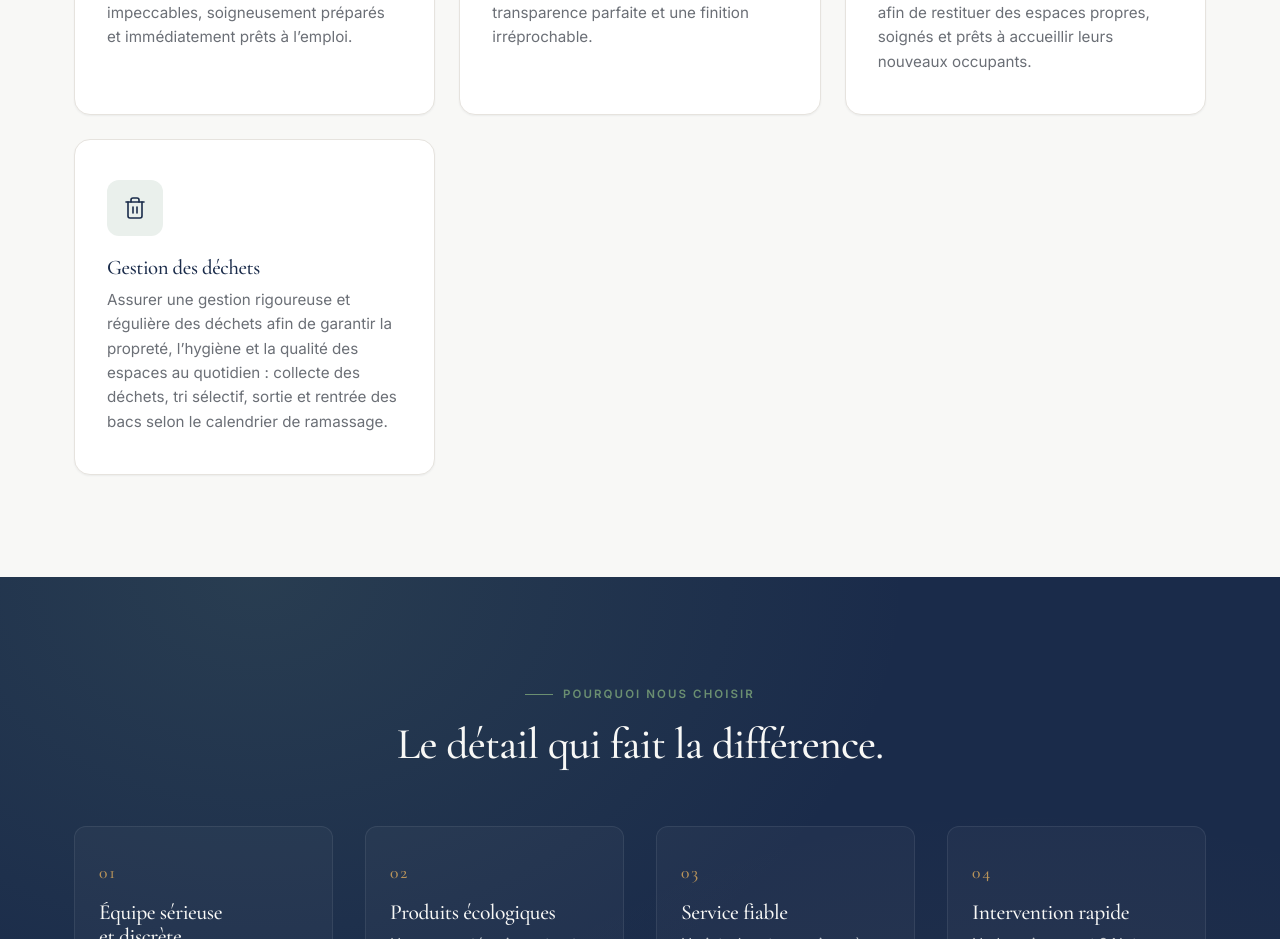
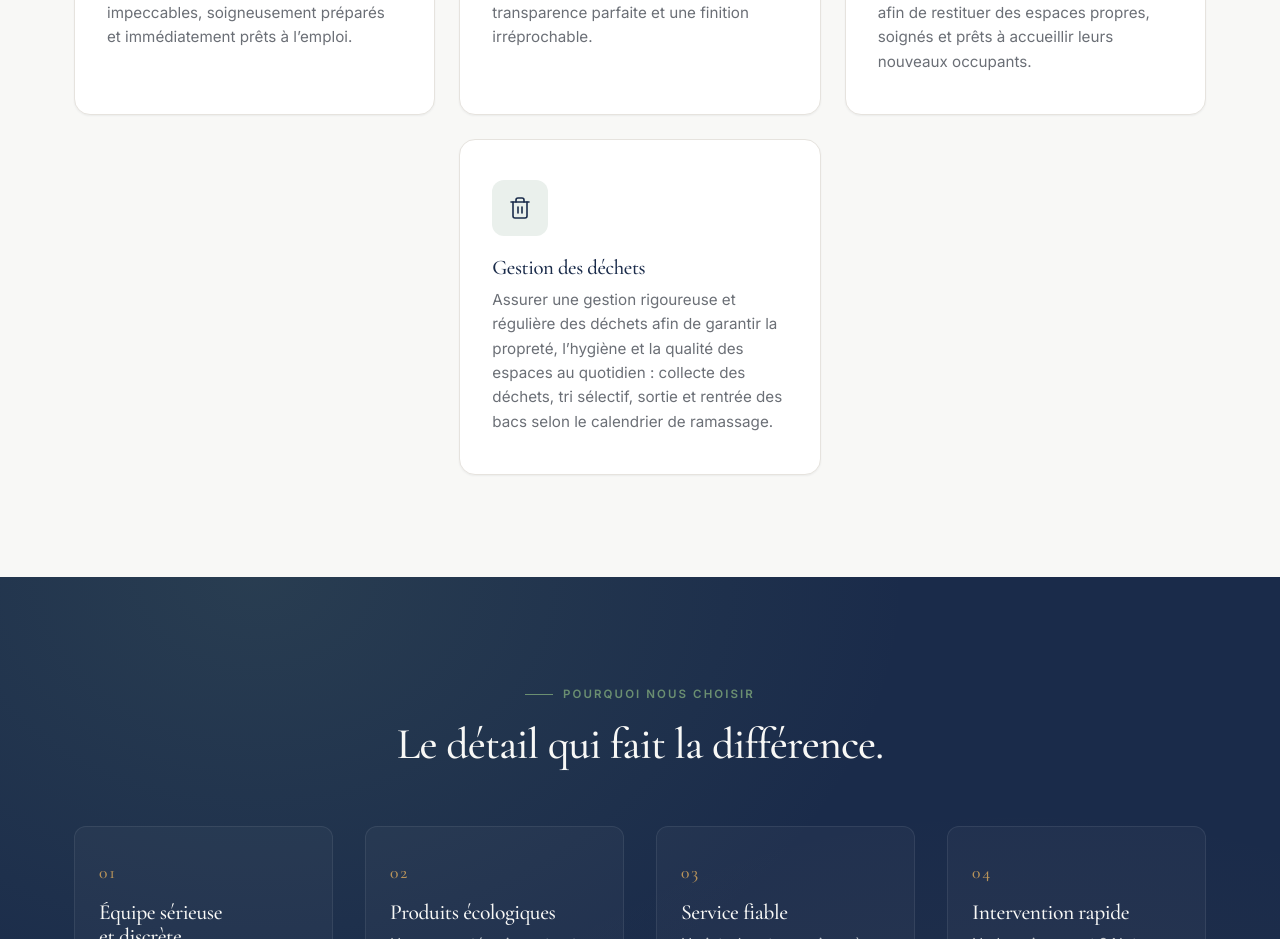
Before and after one commit to TheSlammedSocietyWebsite/Eclat-Brillance, a React (Vite) app in the folder site/: page / in a window 1280 px wide. Shown: the part 2600-3539 px from the top of the page. Built offline with nearby package versions, Linux system fonts and the light colour scheme; no server answers.

Commit message:
style: center the 7th prestation card on desktop

```diff
--- a/site/src/index.css
+++ b/site/src/index.css
@@ -459,8 +459,30 @@
 
   .service-grid {
     display: grid;
-    grid-template-columns: repeat(auto-fit, minmax(280px, 1fr));
+    grid-template-columns: 1fr;
     gap: 1.5rem;
+  }
+  @media (min-width: 640px) {
+    .service-grid {
+      grid-template-columns: repeat(2, 1fr);
+    }
+    .service-grid > .service-card:nth-child(7):last-of-type {
+      grid-column: 1 / -1;
+      max-width: 520px;
+      margin: 0 auto;
+      width: 100%;
+    }
+  }
+  @media (min-width: 992px) {
+    .service-grid {
+      grid-template-columns: repeat(3, 1fr);
+    }
+    .service-grid > .service-card:nth-child(7):last-of-type {
+      grid-column: 2;
+      max-width: none;
+      margin: 0;
+      width: auto;
+    }
   }
   .service-card {
     background: theme('colors.bg-alt');
```
